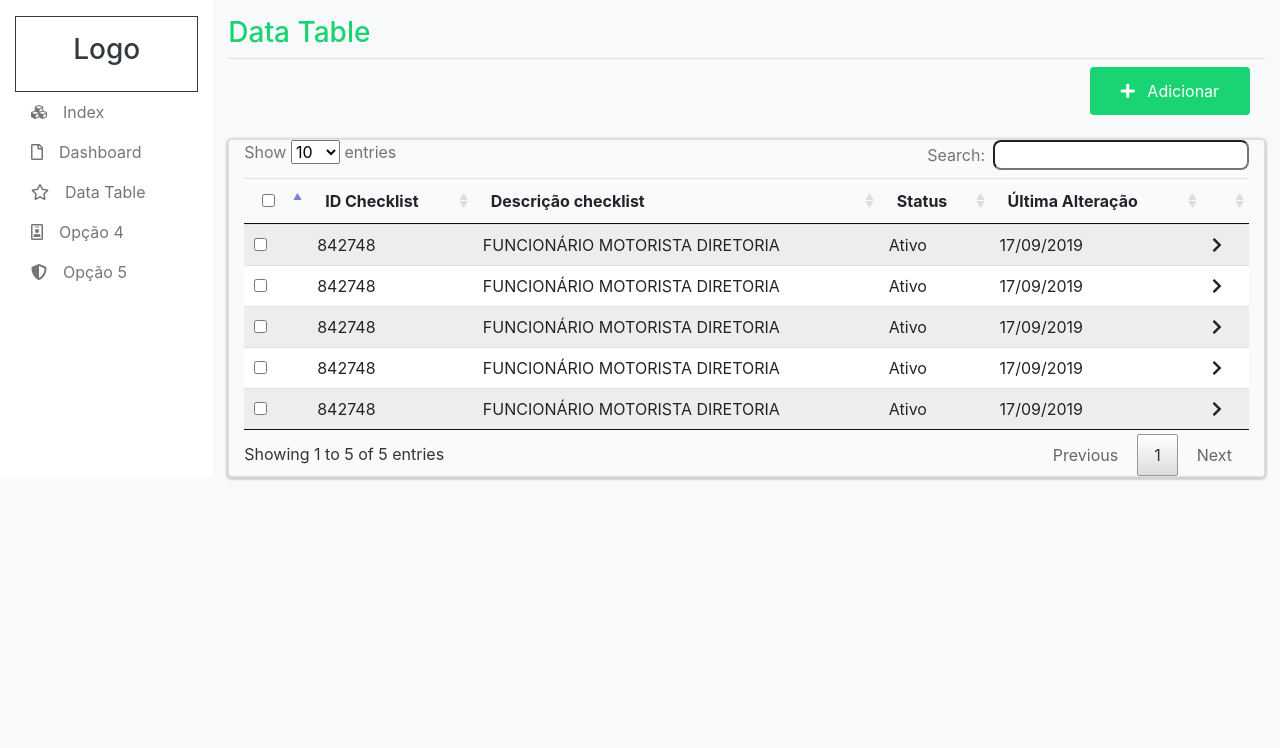
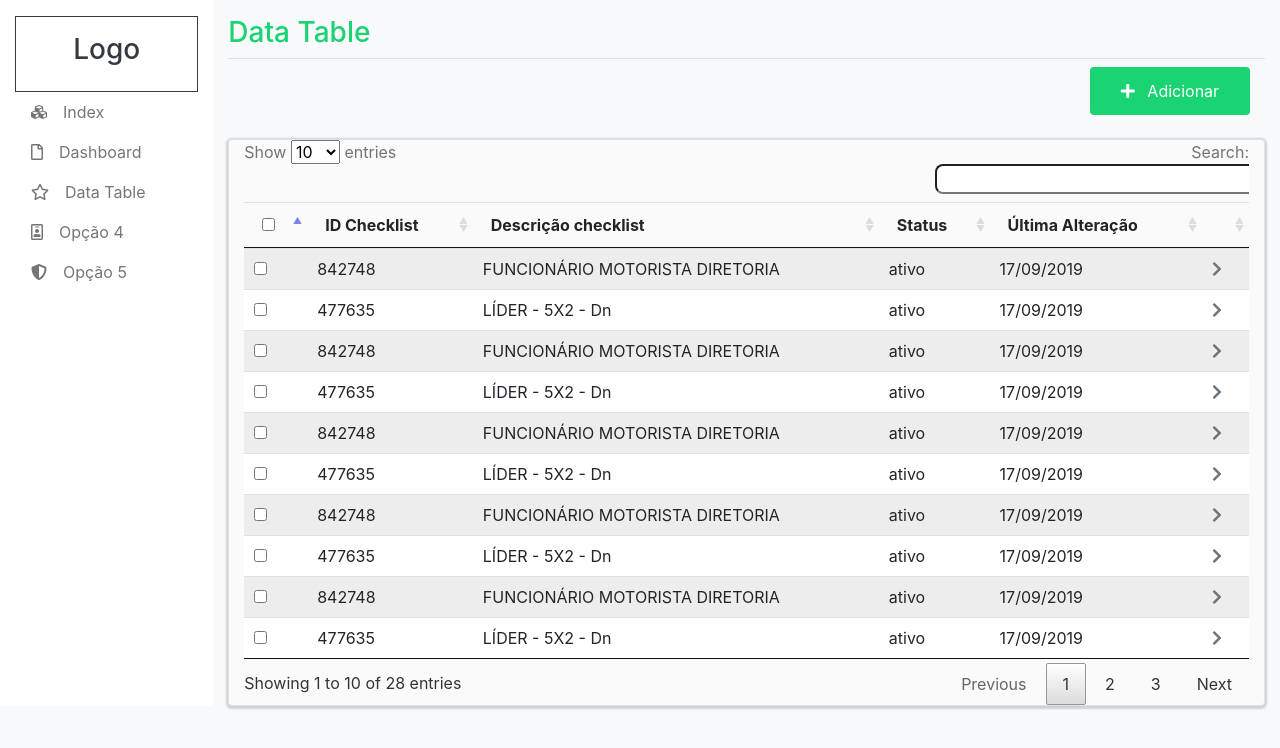
Before and after one commit to CaioAbra/Teste, a PHP site: page /Paginas/DataTable.php in a window 1280 px wide. Shown: the top 748 px of the page. Run offline with PHP 8.4, Linux system fonts and the light colour scheme.

Commit message:
finish commit

```diff
--- a/Paginas/DataTable.php
+++ b/Paginas/DataTable.php
@@ -25,14 +25,11 @@
 </head>
 
 <body class="bg-light">
-    <div class="container-fluid ">
+    <div class="container-fluid mb-4">
 
         <div class="row">
-            <!-- <button class="navbar-toggler collapsed" id="main" type="button" data-toggle="collapse" data-target="#navbarResponsive" aria-controls="navbarResponsive" aria-expanded="false" aria-label="Toggle navigation">
-                    <i class="fas fa-align-justify icon-color" onclick="openNav()"></i>
-                </button> -->
-            <div class="col-sm-2 pt-3 bg-white">
 
+            <div class="col-sm-2 pt-3 bg-white d-none d-lg-block">
                 <div class="logo border border-dark">
                     <h3 class="p-3 text-center text-dark">Logo</h3>
                 </div>
@@ -53,12 +50,40 @@
                         <a class="nav-link" href="#"><i class="fas fa-shield-alt  pr-3"></i>Opção 5</a>
                     </li>
                 </ul>
+            </div>
 
+            <nav class="navbar navbar-expand-lg col-12 navbar-light bg-white d-block d-lg-none">
+                <button class="navbar-toggler" type="button" data-toggle="collapse"
+                    data-target="#navbarSupportedContent" aria-controls="navbarSupportedContent" aria-expanded="false"
+                    aria-label="Toggle navigation">
+                    <span class="navbar-toggler-icon"></span>
+                </button>
+
+                <div class="collapse navbar-collapse" id="navbarSupportedContent">
+                    <ul class="navbar-nav mr-auto">
+                        <li class="nav-item d-inline">
+                            <a class="nav-link" href="../Index.php"><i class="fas fa-cubes pr-3"></i>index</a>
+                        </li>
+                        <li class="nav-item">
+                            <a class="nav-link" href="Paginas/Dashboard.php"><i
+                                    class="far fa-file  pr-3"></i>Dashboard</a>
+                        </li>
+                        <li class="nav-item">
+                            <a class="nav-link" href="Paginas/DataTable.php"><i class="far fa-star  pr-3"></i>Data
+                                Table</a>
+                        </li>
+                        <li class="nav-item">
+                            <a class="nav-link" href="#"><i class="far fa-id-badge  pr-3"></i>Opção 4</a>
+                        </li>
+                        <li class="nav-item">
+                            <a class="nav-link" href="#"><i class="fas fa-shield-alt  pr-3"></i>Opção 5</a>
+                        </li>
+                    </ul>
                 </div>
+            </nav>
 
             <div class="col-sm-10 pt-3">
                 <h3 class="pb-2 border-bottom">Data Table</h3>
-
                 <div class="col-12">
                     <form>
                         <div class="form-row">
@@ -76,7 +101,8 @@
 
                 <div class="col-12 mt-4 border rounded bg-caixa shadow-box-princ">
                     <div class="table-responsive">
-                        <table id="example" class="table table-striped  dt-responsive nowrap" cellspacing="0" width="100%">
+                        <table id="example" class="table table-striped  dt-responsive nowrap" cellspacing="0"
+                            width="100%">
                             <thead>
                                 <tr>
                                     <th><input type="checkbox" id="checkall" /></th>
@@ -85,24 +111,14 @@
                                     <th>Status</th>
                                     <th>Última Alteração</th>
                                     <th></th>
-
                                 </tr>
                             </thead>
-
                         </table>
-
-
-                    </div>
-
                     </div>
                 </div>
             </div>
-
-
         </div>
-
-
-</body>
+    </div>
 
 
     <script src='../js/jquery/jquery-3.3.1.min.js'></script>
@@ -112,6 +128,8 @@
     <script src='../lib/bootstrap-4.3.1-dist/js/bootstrap.min.js'></script>
 
     <script src='../lib/datatables/datatables.min.js'></script>
-<script src='../js/index.js'></script>
+    <script src='../js/DataTable.js'></script>
+
+</body>
 
 </html>
--- a/css/index.css
+++ b/css/index.css
@@ -22,8 +22,6 @@ body {
 h1, h2, h3, h4, h5 {
     color: #1AD372;
 }
-
-
 
 label {
     color: rgba(0, 0, 0, 0.54);
@@ -64,9 +62,9 @@ a.nav-link:hover {
     color: #1AD372;
 }
 
-input[type=text],input[type=search], .form-group select {
+input[type=text], input[type=search], .form-group select {
     border-radius: 8px !important;
-    width: auto !important;
+    width: 100% !important;
     height: auto !important;
 }
 
@@ -74,7 +72,7 @@ button {
     height: auto !important;
 }
 
-.pesquisar[type=search]{
+.pesquisar[type=search] {
     width: auto !important;
     height: auto !important;
 }
@@ -87,17 +85,12 @@ button {
     button {
         height: 3rem !important;
     }
-    .pesquisar[type=search]{
+    .pesquisar[type=search] {
         width: 12rem !important;
         height: 3rem !important;
     }
-
-    .cadastrar{
+    .cadastrar {
         width: 10rem !important;
         float: right !important;
     }
 }
-
-/* td input[type=checkbox]{
-    text-align: center !important;
-} */
--- /dev/null
+++ b/js/DataTable.js
@@ -0,0 +1,185 @@
+var data = [
+    {
+        "ID": "842748",
+        "descCheck": "FUNCIONÁRIO MOTORISTA DIRETORIA ",
+        "ultimAlteracao": "17/09/2019"
+    },
+    {
+        "ID": "477635",
+        "descCheck": "LÍDER - 5X2 - Dn",
+        "ultimAlteracao": "17/09/2019"
+    },
+    {
+        "ID": "842748",
+        "descCheck": "FUNCIONÁRIO MOTORISTA DIRETORIA",
+        "ultimAlteracao": "17/09/2019"
+    },
+    {
+        "ID": "477635",
+        "descCheck": "LÍDER - 5X2 - Dn",
+        "ultimAlteracao": "17/09/2019"
+    },
+    {
+        "ID": "842748",
+        "descCheck": "FUNCIONÁRIO MOTORISTA DIRETORIA ",
+        "ultimAlteracao": "17/09/2019"
+    },
+    {
+        "ID": "477635",
+        "descCheck": "LÍDER - 5X2 - Dn",
+        "ultimAlteracao": "17/09/2019"
+    },
+    {
+        "ID": "842748",
+        "descCheck": "FUNCIONÁRIO MOTORISTA DIRETORIA",
+        "ultimAlteracao": "17/09/2019"
+    },
+    {
+        "ID": "477635",
+        "descCheck": "LÍDER - 5X2 - Dn",
+        "ultimAlteracao": "17/09/2019"
+    },
+    {
+        "ID": "842748",
+        "descCheck": "FUNCIONÁRIO MOTORISTA DIRETORIA ",
+        "ultimAlteracao": "17/09/2019"
+    },
+    {
+        "ID": "477635",
+        "descCheck": "LÍDER - 5X2 - Dn",
+        "ultimAlteracao": "17/09/2019"
+    },
+    {
+        "ID": "842748",
+        "descCheck": "FUNCIONÁRIO MOTORISTA DIRETORIA",
+        "ultimAlteracao": "17/09/2019"
+    },
+    {
+        "ID": "477635",
+        "descCheck": "LÍDER - 5X2 - Dn",
+        "ultimAlteracao": "17/09/2019"
+    },
+    {
+        "ID": "842748",
+        "descCheck": "FUNCIONÁRIO MOTORISTA DIRETORIA ",
+        "ultimAlteracao": "17/09/2019"
+    },
+    {
+        "ID": "477635",
+        "descCheck": "LÍDER - 5X2 - Dn",
+        "ultimAlteracao": "17/09/2019"
+    },
+    {
+        "ID": "842748",
+        "descCheck": "FUNCIONÁRIO MOTORISTA DIRETORIA",
+        "ultimAlteracao": "17/09/2019"
+    },
+    {
+        "ID": "477635",
+        "descCheck": "LÍDER - 5X2 - Dn",
+        "ultimAlteracao": "17/09/2019"
+    },
+    {
+        "ID": "842748",
+        "descCheck": "FUNCIONÁRIO MOTORISTA DIRETORIA ",
+        "ultimAlteracao": "17/09/2019"
+    },
+    {
+        "ID": "477635",
+        "descCheck": "LÍDER - 5X2 - Dn",
+        "ultimAlteracao": "17/09/2019"
+    },
+    {
+        "ID": "842748",
+        "descCheck": "FUNCIONÁRIO MOTORISTA DIRETORIA",
+        "ultimAlteracao": "17/09/2019"
+    },
+    {
+        "ID": "477635",
+        "descCheck": "LÍDER - 5X2 - Dn",
+        "ultimAlteracao": "17/09/2019"
+    },
+    {
+        "ID": "842748",
+        "descCheck": "FUNCIONÁRIO MOTORISTA DIRETORIA ",
+        "ultimAlteracao": "17/09/2019"
+    },
+    {
+        "ID": "477635",
+        "descCheck": "LÍDER - 5X2 - Dn",
+        "ultimAlteracao": "17/09/2019"
+    },
+    {
+        "ID": "842748",
+        "descCheck": "FUNCIONÁRIO MOTORISTA DIRETORIA",
+        "ultimAlteracao": "17/09/2019"
+    },
+    {
+        "ID": "477635",
+        "descCheck": "LÍDER - 5X2 - Dn",
+        "ultimAlteracao": "17/09/2019"
+    },
+    {
+        "ID": "842748",
+        "descCheck": "FUNCIONÁRIO MOTORISTA DIRETORIA ",
+        "ultimAlteracao": "17/09/2019"
+    },
+    {
+        "ID": "477635",
+        "descCheck": "LÍDER - 5X2 - Dn",
+        "ultimAlteracao": "17/09/2019"
+    },
+    {
+        "ID": "842748",
+        "descCheck": "FUNCIONÁRIO MOTORISTA DIRETORIA",
+        "ultimAlteracao": "17/09/2019"
+    },
+    {
+        "ID": "477635",
+        "descCheck": "LÍDER - 5X2 - Dn",
+        "ultimAlteracao": "17/09/2019"
+    }
+]
+
+$(document).ready(function () {
+    $('#example').DataTable({
+        "processing": true,
+        "info": true,
+        "stateSave": true,
+        data: data,
+        "columns": [
+            {
+                "data": function (data) {
+                    return ' <td><input type="checkbox" class="checkthis" /></td>'
+                }
+            },
+            { "data": "ID" },
+            { "data": "descCheck" },
+            {
+                "data": function (data) {
+                    return ' <td class"txt-green">ativo</td>'
+                }
+            },
+            { "data": "ultimAlteracao" },
+            {
+                "data": function (data) {
+                    return ' <td><i class="fas fa-chevron-right text-secondary"></i></td>'
+                }
+            }
+        ]
+    });
+
+    // $("#example #checkall").click(function () {
+    //     if ($("#example #checkall").is(':checked')) {
+    //         $("#example input[type=checkbox]").each(function () {
+    //             $(this).prop("checked", true);
+    //         });
+
+    //     } else {
+    //         $("#example input[type=checkbox]").each(function () {
+    //             $(this).prop("checked", false);
+    //         });
+    //     }
+    // });
+    // $("[data-toggle=tooltip]").tooltip();
+});
--- a/js/index.js
+++ /dev/null
@@ -1,73 +0,0 @@
-var data = [
-    {
-        "ID": "842748",
-        "descCheck": "FUNCIONÁRIO MOTORISTA DIRETORIA ",
-        "status": "Ativo",
-        "ultimAlteracao"   : "17/09/2019"
-    },
-    {
-        "ID": "842748",
-        "descCheck": "FUNCIONÁRIO MOTORISTA DIRETORIA",
-        "status": "Ativo",
-        "ultimAlteracao"   : "17/09/2019"
-    },
-    {
-        "ID": "842748",
-        "descCheck": "FUNCIONÁRIO MOTORISTA DIRETORIA",
-        "status": "Ativo",
-        "ultimAlteracao"   : "17/09/2019"
-    },
-    {
-        "ID": "842748",
-        "descCheck": "FUNCIONÁRIO MOTORISTA DIRETORIA",
-        "status": "Ativo",
-        "ultimAlteracao"   : "17/09/2019"
-    },
-    {
-        "ID": "842748",
-        "descCheck": "FUNCIONÁRIO MOTORISTA DIRETORIA",
-        "status": "Ativo",
-        "ultimAlteracao"   : "17/09/2019"
-    }
-
-]
-
-
-$(document).ready(function () {
-    $('#example').DataTable({
-        "processing": true,
-        "info": true,
-        "stateSave": true,
-        data: data,
-        "columns": [
-            {
-                "data": function (data) {
-                    return ' <td><input type="checkbox" class="checkthis" /></td>'
-                }
-            },
-            { "data": "ID" },
-            { "data": "descCheck" },
-            { "data": "status" },
-            { "data": "ultimAlteracao" },
-            {"data":function(data){
-                    return ' <td><i class="fas fa-chevron-right"></i></td>'
-                }
-            }
-        ]
-    });
-
-
-    // $("#example #checkall").click(function () {
-    //     if ($("#example #checkall").is(':checked')) {
-    //         $("#example input[type=checkbox]").each(function () {
-    //             $(this).prop("checked", true);
-    //         });
-
-    //     } else {
-    //         $("#example input[type=checkbox]").each(function () {
-    //             $(this).prop("checked", false);
-    //         });
-    //     }
-    // });
-    // $("[data-toggle=tooltip]").tooltip();
-});
```
Also changed, not shown: Index.php (+52 -29 lines), Paginas/Dashboard.php (+49 -20 lines). Lines whose indentation alone changed are shown as unchanged.
